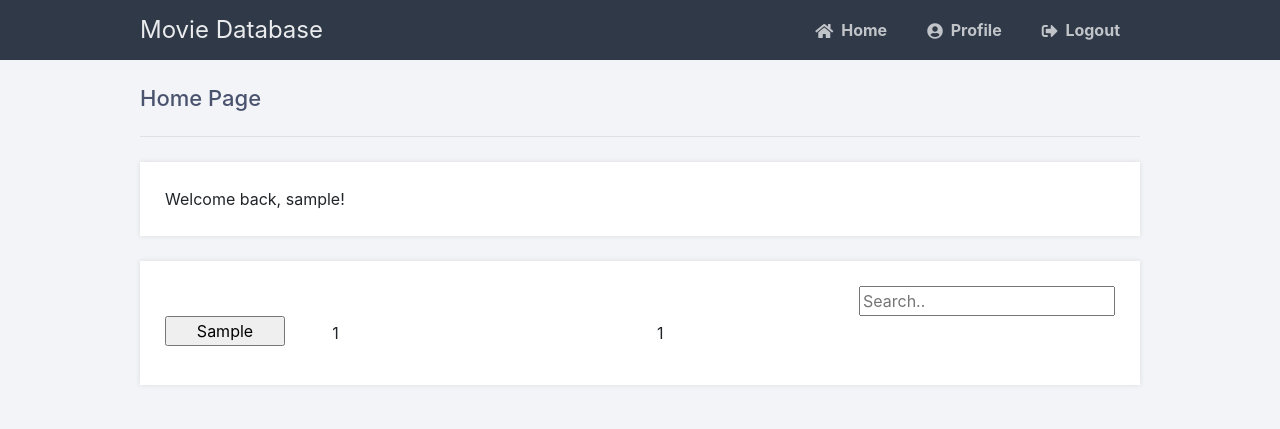
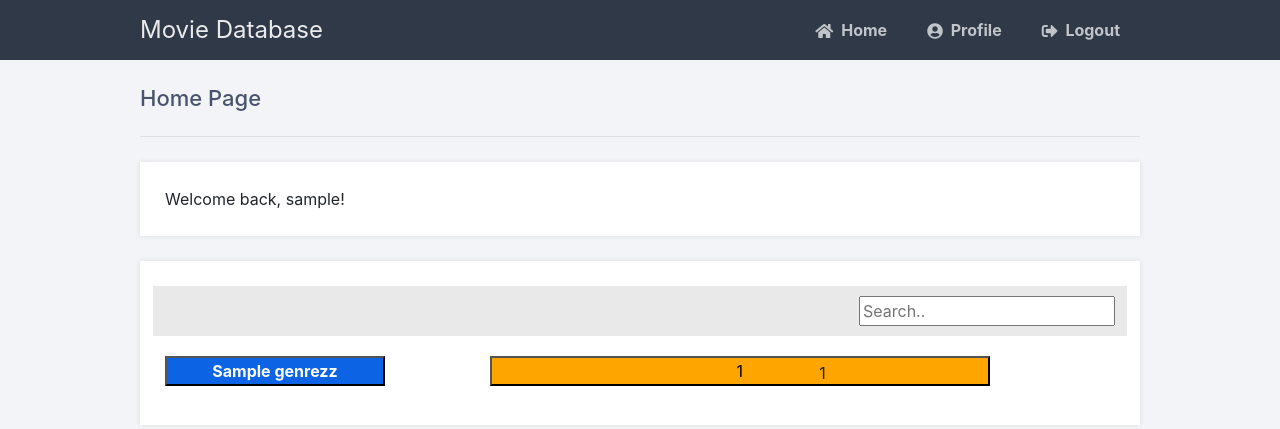
Before and after one commit to benhprentice/MovieDatabase, a Flask app: template templates/home.html in a window 1280 px wide. Shown: the top 429 px of the page. Run offline with Flask 2, Linux system fonts and the light colour scheme; the template is opened without the code that fills it: most values are stand-ins (such as "Sample title", 1, 10 or a date in 2020); parts of the project's set-up code (start-up, migrations or seed data) failed here and were passed over.

Commit message:
We're at a good spot.

```diff
--- a/server.py
+++ b/server.py
@@ -194,12 +194,23 @@ def home():
 
         cursor = conn.cursor()
 
-        if request.method == 'POST' and 'username':
+        if request.method == 'POST' and 'username' and 'genrezz' in request.form:
 
             genre = request.form['genrezz']
             cursor.execute('SELECT title FROM movieGenres WHERE genre = ?', (genre,))
             moviez = cursor.fetchmany(100)
             return render_template('home.html', username=session['username'], genres=genresList, moviez=moviez)
+
+        if request.method == 'POST' and 'titleSearched' in request.form:
+            title = request.form['titleSearched']
+            print(title)
+            cursor.execute('SELECT genre FROM movieGenres WHERE title = ?', (title,))
+            Xgenres = cursor.fetchall()
+            print(Xgenres[0][0])
+            for i in Xgenres:
+                cursor.execute('INSERT INTO moviesSearched (title, genre) VALUES (?, ?)', (title, i[0],))
+            conn.commit()
+
 
         for i in range(1000):
             cast = ''
@@ -218,7 +229,9 @@ def home():
                            (title, year, cast, genres))
         conn.commit()
 
-        # User is loggedin show them the home page
+
+
+    # User is loggedin show them the home page
         return render_template('home.html', username=session['username'], genres=genresList)
 
 
--- a/static/style.css
+++ b/static/style.css
@@ -147,5 +147,21 @@ body.loggedin {
 }
 
 .genreButton {
-    width: 120px;
+    width: 220px;
+    background-color: #0c63e4;
+    color: white;
+    font-weight: bold;
 }
+
+
+.topnav {
+  overflow: hidden;
+  background-color: #e9e9e9;
+  padding: 10px;
+  margin-bottom: 20px;
+}
+
+.terd{
+    width: 500px;
+    background-color: orange;
+}
--- a/templates/home.html
+++ b/templates/home.html
@@ -9,18 +9,27 @@
     <div class="container">
     <div class="row">
     <div class="topnav" align = "right">
-  <input type="text" placeholder="Search.." >
+
+                <form action="{{ url_for('home') }}" method="POST">
+                    <input type="text"  name="titleSearched" placeholder="Search.." >
+                </form>
+
     </div>
-        <div class="col-2">
+        <div class="col-3">
             {% for genrezz in genres %}
                 <form action="{{ url_for('home') }}" method="POST">
-                    <input type="submit" class = "genreButton" name="genrezz" value={{ genrezz }}>
+                    <input type="submit" class = "genreButton" name="genrezz" value='{{ genrezz }}'>
                 </form>
             {% endfor %}
         </div>
+    <div class = "col-1"></div>
         <div class="col-4">
             {% for i in moviez %}
-                <p> {{ i[0] }} </p>
+                <form action = "{{ url_for('home') }}" method="POST">
+
+                        <input class = "terd" type = "submit" value = '{{ i[0] }}'>
+
+                </form>
             {% endfor %}
         </div>
         <div class="col-3">
```
